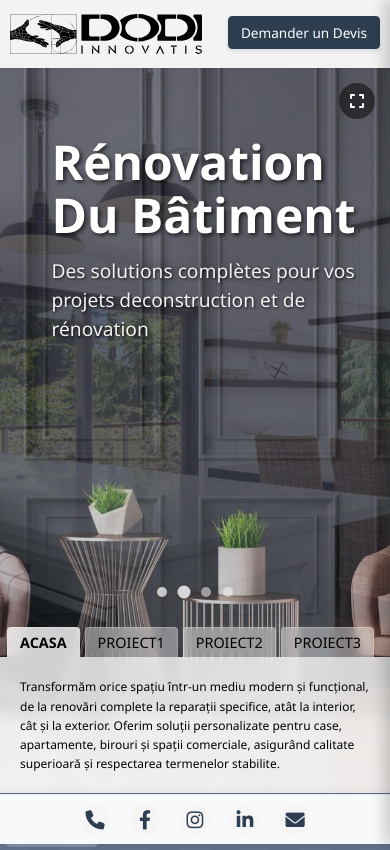
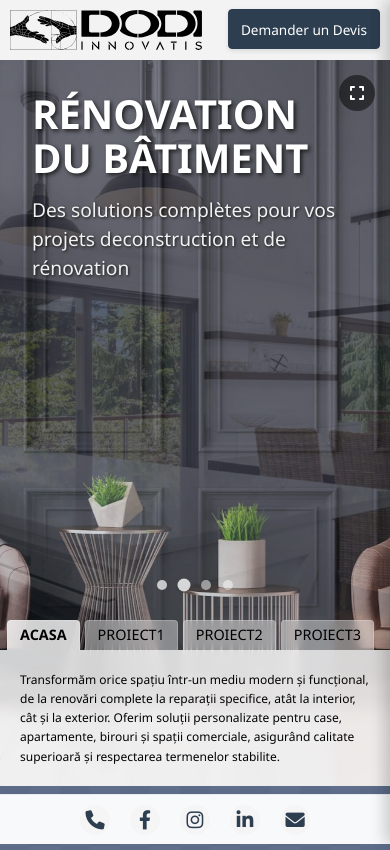
Before and after one commit to T0ra0n/DODI-Innovatis, a plain HTML site: page index.html in a window 390 px wide. Shown: the top 850 px of the page. Drawn offline with Linux system fonts and the light colour scheme.

Commit message:
header butons

```diff
--- a/index.html
+++ b/index.html
@@ -930,7 +930,7 @@
 
   <!-- Script-uri cu defer pentru a nu bloca randarea paginii -->
   <script src="script.js" defer></script>
-  <script src="fullscreen.js" defer></script>
+  <script src="fullscreen-fix.js"></script>
   <script src="js/contact-modal.js" defer></script>
   <script src="js/devis-modal.js" defer></script>
   <script src="js/resizer.js" defer></script>
@@ -941,7 +941,7 @@
 
   <!-- Script pentru functionalitatea footer-ului mobil -->
   <script>
-    document.addEventListener('DOMContentLoaded', function() {
+    document.addEventListener('DOMContentLoaded', function () {
       const mobileEmailLink = document.getElementById('mobileEmailLink');
       const openContactModal = () => {
         const modal = document.getElementById('contactModal');
@@ -955,7 +955,7 @@
       };
 
       if (mobileEmailLink) {
-        mobileEmailLink.addEventListener('click', function(e) {
+        mobileEmailLink.addEventListener('click', function (e) {
           e.preventDefault();
           openContactModal();
         });
@@ -990,7 +990,6 @@
       }
     }
   </style>
-  <script src="fullscreen-fix.js"></script>
 </body>
 
 </html>
--- a/responsive.css
+++ b/responsive.css
@@ -1,4 +1,8 @@
-.site-header {
+
+/* Mobile styles (max-width: 767px) */
+@media screen and (max-width: 767px) {
+
+ .site-header {
   min-height: 8vh;
   background-color: transparent;
   position: relative;
@@ -14,6 +18,7 @@
   align-items: center;
   width: 100%;
   padding: 10px;
+  gap: 10px;
 }
 
 .logo {
@@ -31,14 +36,37 @@
 }
 
 .header-buttons {
+  height: 100%;
   display: flex;
-  margin: 0;
-  width: auto;
+  align-items: stretch; /* Important pentru a întinde copiii */
 }
 
+  .btn {
+    padding: auto; /* Reducem padding-ul orizontal pe mobil */
+  }
 
-/* Mobile styles (max-width: 767px) */
-@media screen and (max-width: 767px) {
+   .site-header {
+        min-height: 60px; /* sau orice înălțime doriți pentru mobil */
+    }
+
+    .header-content {
+        align-items: stretch;
+        padding: 5px 10px;
+    }
+
+    .header-right {
+        align-items: stretch;
+    }
+
+    .header-buttons {
+        height: 100%;
+    }
+
+    .devis-btn {
+        padding: 0 12px;
+        font-size: 0.85em;
+    }
+
 
   .bottom-small {
   display: flex;
@@ -53,17 +81,46 @@
   gap: 0px;
 }
 
+/* Carousel Overlay */
+.carousel-overlay {
+  position: absolute;
+  top: 0%;
+  left: 0%;
+  text-align: left;
+  color: rgb(255, 255, 255);
+  z-index: 5;
+  background-color: transparent;
+  padding: 2rem;
+  max-width: 100%;
+}
+
+.carousel-overlay h1 {
+    font-size: 2.5em;
+    width: 100%;
+    height: 100%;
+    display: flex;
+    align-items: center;
+    justify-content: flex-start;
+    text-align: left;
+    box-sizing: border-box;
+    word-break: break-word;
+}
+
+  .carousel-overlay p {
+    white-space: normal;
+  }
+
+  .carousel-overlay p br {
+    display: none;
+  }
+
+
   .social-links {
   display: none;
   justify-content: center;
   margin: 10px 0;
 }
 
-.devis-btn {
-  padding: 6px 12px;
-  font-size: 0.85em;
-  white-space: nowrap;
-}
 
   .modal {
     width: 100% !important;
@@ -250,10 +307,6 @@
     box-sizing: border-box;
   }
 
-  .btn {
-    width: 100%;
-    margin: 5px 0;
-  }
 
   .carousel-wrapper {
     position: absolute;
@@ -325,18 +378,6 @@
   .footer-content {
     flex-direction: column;
     gap: 15px;
-  }
-
-  .carousel-overlay h1 {
-    font-size: 3em;
-  }
-
-  .carousel-overlay p {
-    white-space: normal;
-  }
-
-  .carousel-overlay p br {
-    display: none;
   }
 
   .mobile-footer {
--- a/styles.css
+++ b/styles.css
@@ -516,6 +516,7 @@ textarea:invalid+.error-message {
 
 .carousel-overlay h1 {
   font-size: 5rem;
+  text-transform: uppercase;
   margin-bottom: 1rem;
   font-weight: 700;
   text-shadow: 2px 2px 4px rgba(0, 0, 0, 0.7);
@@ -1019,6 +1020,7 @@ img {
   justify-content: center;
   white-space: nowrap;
   box-shadow: 0 2px 5px rgba(0, 0, 0, 0.1);
+  height: 100%;
 }
 
 /* Stil pentru butonul de devis - starea normala */
```
